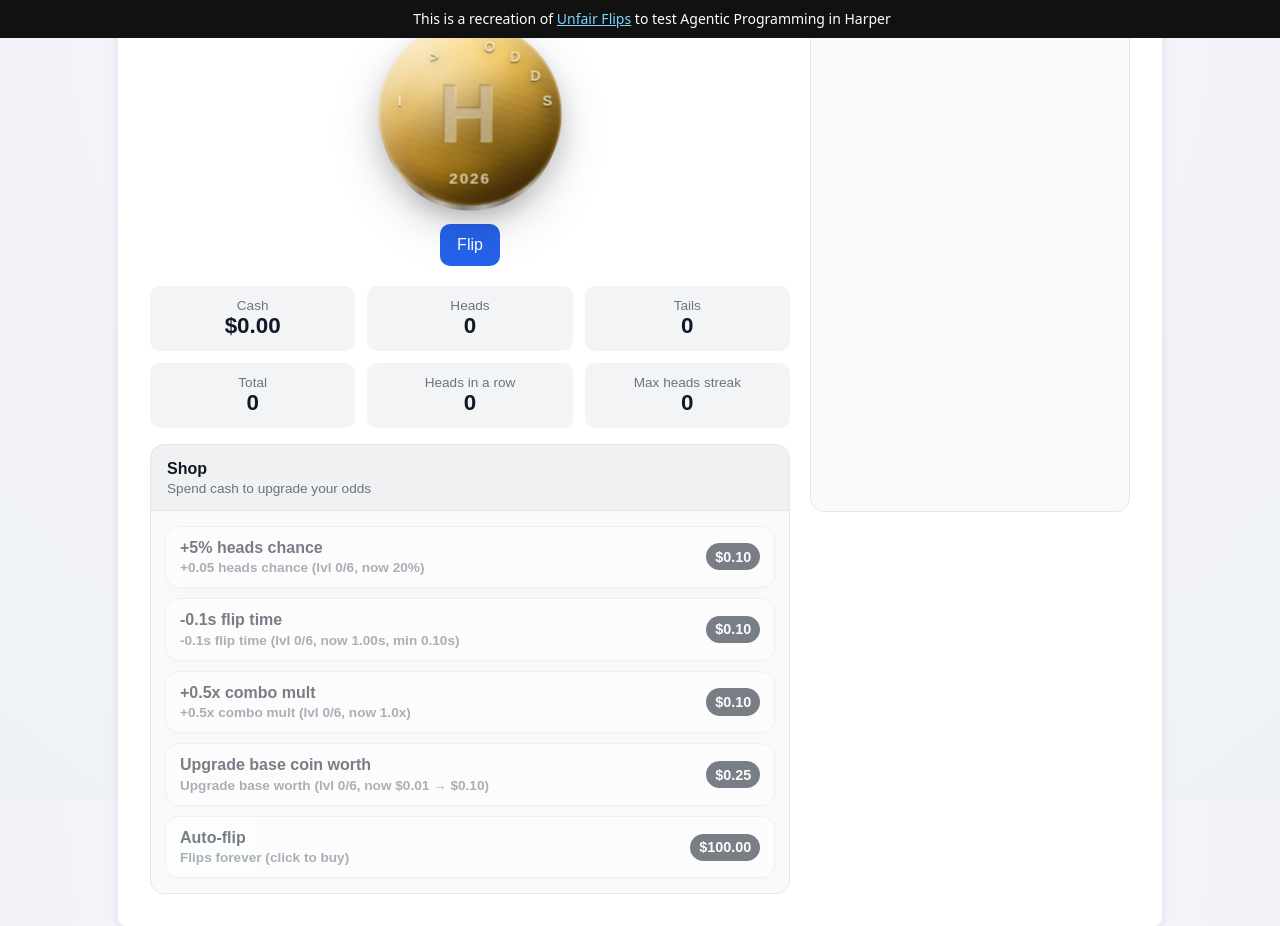
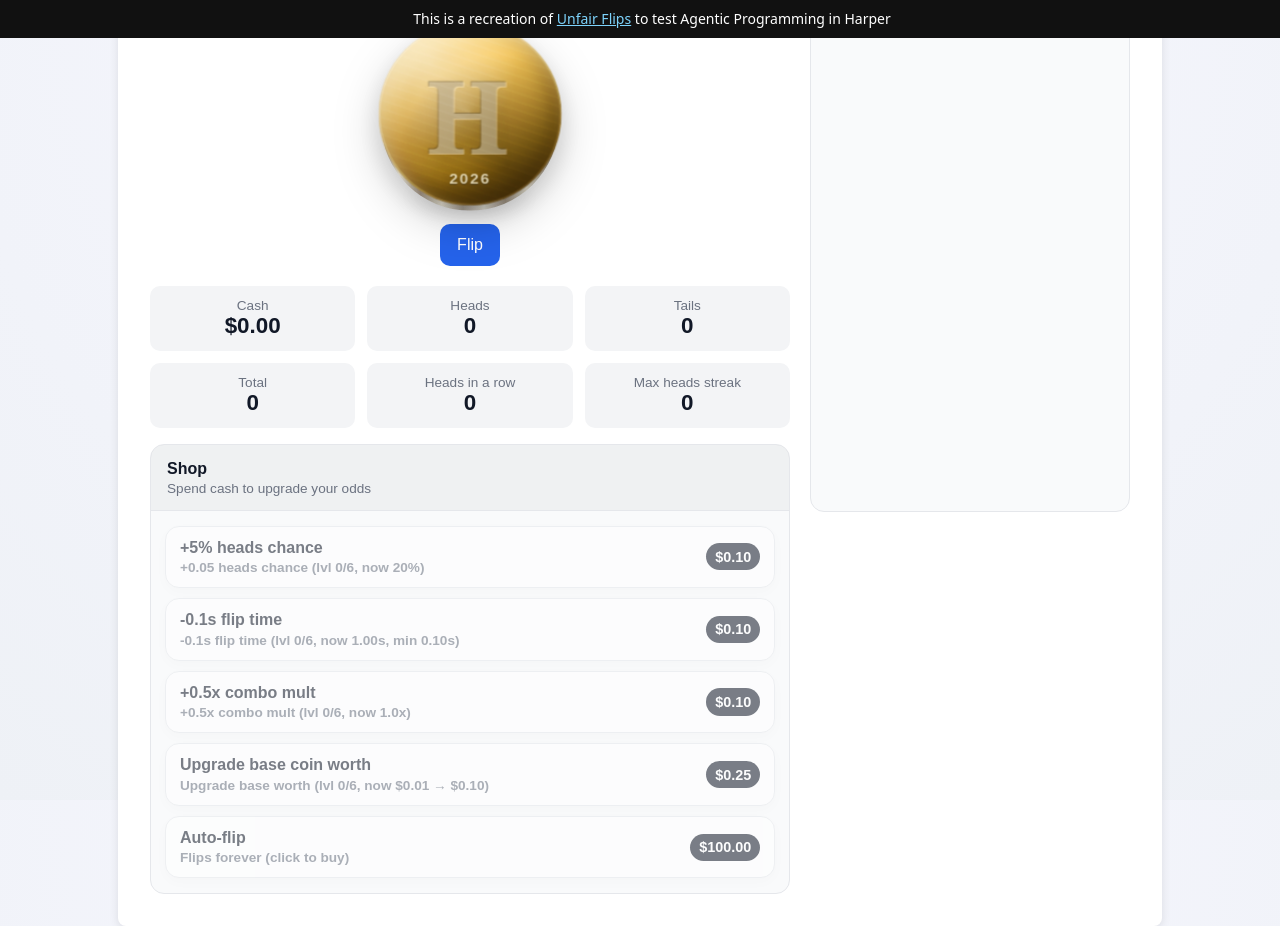
Before and after one commit to dawsontoth/flipper, a website: page web/index.html in a window 1280 px wide. Drawn offline with Linux system fonts and the light colour scheme.

Commit message:
Update web UI styling and layout

```diff
--- a/web/index.html
+++ b/web/index.html
@@ -37,7 +37,7 @@
         <div class="coin" id="coin" aria-live="polite">
           <div class="coin-inner" id="coinInner" aria-hidden="true">
             <div class="coin-side coin-front">
-              <div class="coin-rim-text" id="coinRimText" aria-hidden="true">I &gt; ODDS</div>
+              <div class="coin-rim-text" id="coinRimText" aria-hidden="true"></div>
               <div class="coin-year" id="coinYear" aria-hidden="true"></div>
               <div class="face" id="faceFront">H</div>
             </div>
--- a/web/styles.css
+++ b/web/styles.css
@@ -707,9 +707,10 @@ h1 {
 .face {
   font-weight: 800;
   /* slightly larger + "engraved/embossed into coin" feel */
-  font-size: 5rem;
+  font-size: 6.25rem;
+  font-family: ui-serif, Georgia, "Times New Roman", Times, serif;
   /* keep it close to the coin metal so it reads as stamped, not painted */
-  color: rgba(255, 236, 200, 0.50);
+  color: rgba(255, 236, 200, 0.42);
   letter-spacing: 0.05em;
   /* engraved look: dark top-left edge, light bottom-right edge */
   text-shadow:
```
